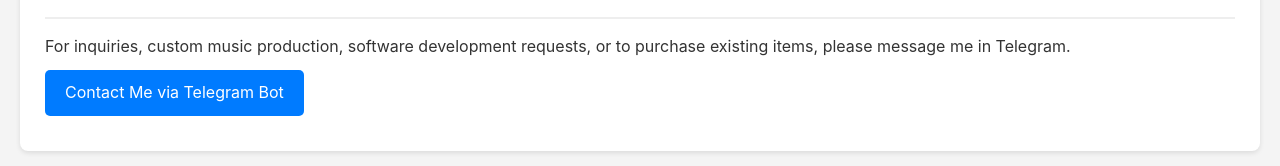
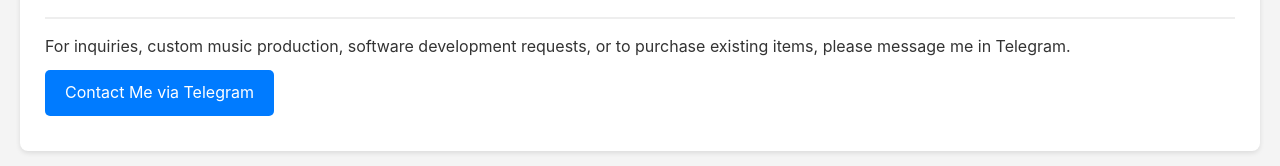
Before and after one commit to m1maker/m1maker.github.io, a plain HTML site: page index.html in a window 1280 px wide. Shown: the part 1353-1519 px from the top of the page. Drawn offline with Linux system fonts and the light colour scheme.

Commit message:
Remove 'Bot' from 'Contact' section.

```diff
--- a/index.html
+++ b/index.html
@@ -72,7 +72,7 @@
             For inquiries, custom music production, software development requests, or to purchase existing items, please message me in Telegram.
         </p>
         <p>
-            <a href="https://t.me/m_maker2009" class="button" target="_blank" rel="noopener noreferrer">Contact Me via Telegram Bot</a>
+            <a href="https://t.me/m_maker2009" class="button" target="_blank" rel="noopener noreferrer">Contact Me via Telegram</a>
         </p>
     </section>
 
```
